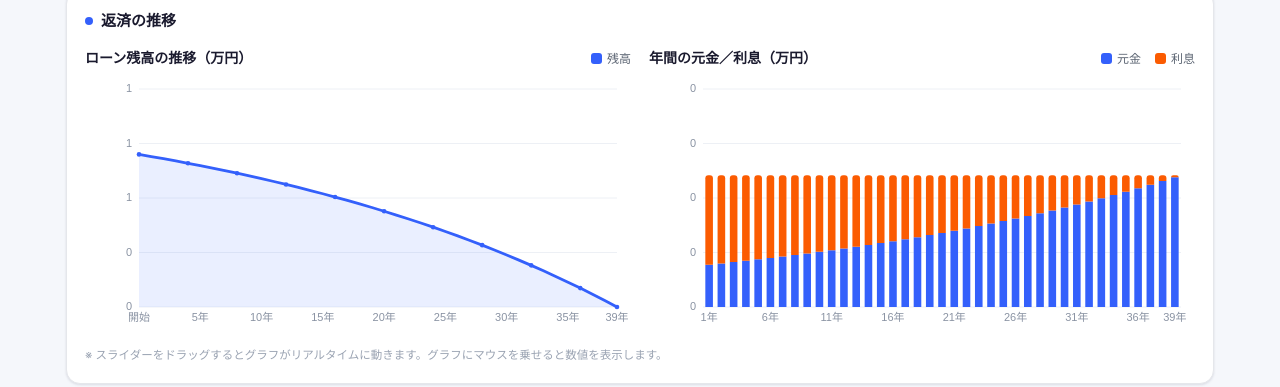
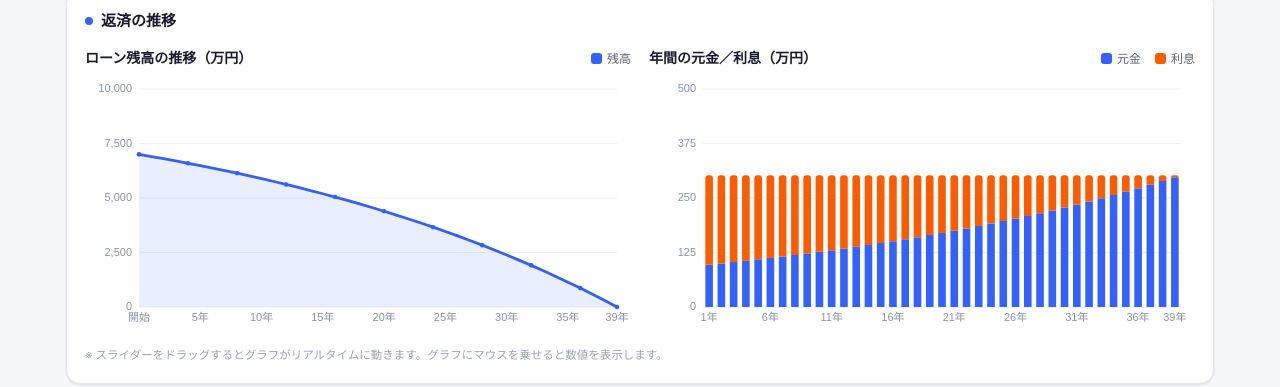
Before and after one commit to dusedo/loan-sim, a plain HTML site: page index.html in a window 1280 px wide. Shown: the part 807-1194 px from the top of the page. Drawn offline with Linux system fonts and the light colour scheme.

Commit message:
fix: グラフ縦軸ラベルの二重÷10000を修正（0/1のみ表示のバグ）
Co-Authored-By: Claude Opus 4.7 (1M context) <noreply@anthropic.com>

```diff
--- a/index.html
+++ b/index.html
@@ -455,7 +455,7 @@ class Chart{
     const yFor=v=>pad.t+plotH*(1-v/yMax);
     ctx.font='11px sans-serif';ctx.fillStyle='#8a93a3';ctx.strokeStyle='#EDF0F5';ctx.lineWidth=1;
     for(let i=0;i<=4;i++){const v=yMax*i/4,y=yFor(v);ctx.beginPath();ctx.moveTo(pad.l,y);ctx.lineTo(pad.l+plotW,y);ctx.stroke();
-      ctx.textAlign='right';ctx.textBaseline='middle';ctx.fillText(man(v),pad.l-7,y);}
+      ctx.textAlign='right';ctx.textBaseline='middle';ctx.fillText(Math.round(v).toLocaleString(),pad.l-7,y);}
     if(this.hover>=0){const hx=this.type==='line'?this._xL(this.hover,n,pad,plotW):this._xB(this.hover,n,pad,plotW);
       ctx.strokeStyle='#C9D2E0';ctx.setLineDash([4,3]);ctx.beginPath();ctx.moveTo(hx,pad.t);ctx.lineTo(hx,pad.t+plotH);ctx.stroke();ctx.setLineDash([]);}
     ctx.fillStyle='#8a93a3';ctx.textAlign='center';ctx.textBaseline='top';
```
